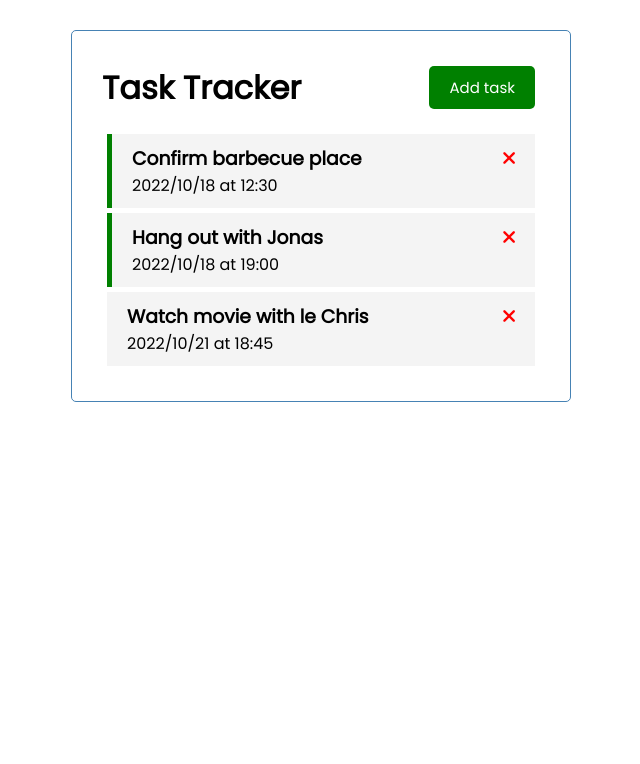
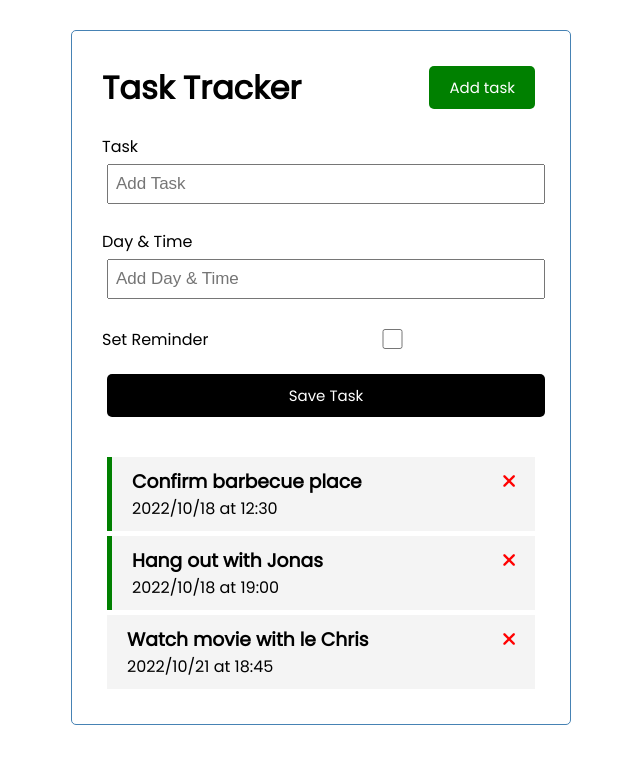
Before and after one commit to tuoanhnt95/Vue3-CLI-Task-tracker, a Vue app: page / in a window 1280 px wide. Shown: the top 764 px of the page, without its empty margins (319-959 px from the left). Built offline with nearby package versions, Linux system fonts and the light colour scheme.

Commit message:
feat: Add task

```diff
--- a/src/App.vue
+++ b/src/App.vue
@@ -1,6 +1,7 @@
 <template>
    <div class="container">
       <Header title="Task Tracker"/>
+      <AddTask @add-task="addTask"/>
       <Tasks
         @delete-task="deleteTask"
         @toggle-reminder="toggleReminder"
@@ -11,12 +12,14 @@
 <script>
 import Header from './components/Header';
 import Tasks from './components/Tasks';
+import AddTask from './components/AddTask';
 
 export default {
   name: 'App',
   components: {
     Header,
-    Tasks
+    Tasks,
+    AddTask,
   },
   data() {
     return {
@@ -33,6 +36,9 @@ export default {
       this.tasks = this.tasks.map((t) =>
         t.id === id ? {...t, reminder: !t.reminder} : t
       )
+    },
+    addTask(newTask) {
+      this.tasks = [...this.tasks, newTask]
     }
   },
   created() {
--- /dev/null
+++ b/src/components/AddTask.vue
@@ -0,0 +1,96 @@
+<template>
+    <form @submit="onSubmit" class="add-form">
+      <div class="form-control">
+        <label>Task</label>
+        <input type="text" v-model="text" name="text" placeholder="Add Task"/>
+      </div>
+      <div class="form-control">
+        <label>Day & Time</label>
+        <input
+          type="text"
+          v-model="day"
+          name="day"
+          placeholder="Add Day & Time"
+        />
+      </div>
+      <div class="form-control form-control-check">
+        <label>Set Reminder</label>
+        <input type="checkbox" v-model="reminder" name="reminder" />
+      </div>
+
+      <input type="submit" value="Save Task" class="btn btn-block" />
+    </form>
+</template>
+
+<script>
+export default {
+    name: 'AddTask',
+    data() {
+        return {
+            text: '',
+            day: '',
+            reminder: false
+        }
+    },
+    methods: {
+        onSubmit(e) {
+            e.preventDefault();
+            if (!this.text) {
+                alert('Please add a task')
+                return
+            }
+
+            const newTask = {
+                id: Math.floor(Math.random() * 100000),
+                text: this.text,
+                day: this.day,
+                reminder: this.reminder
+            }
+
+            this.$emit('add-task', newTask)
+
+            this.text = ''
+            this.day = ''
+            this.reminder = false
+        }
+    }
+}
+</script>
+
+
+<style scoped>
+.add-form {
+    margin-bottom: 40px;
+}
+
+.form-control {
+    margin: 20px 0;
+}
+
+.form-control label {
+    display: block;
+}
+
+.form-control input {
+    width: 100%;
+    height: 40px;
+    margin: 5px;
+    padding: 3px 7px;
+    font-size: 17px;
+}
+
+.form-control-check {
+    display: flex;
+    align-items: center;
+    justify-content: space-between;
+}
+
+.form-control-check label {
+    flex: 1;
+}
+
+.form-control-check input {
+    flex: 2;
+    height: 20px;
+}
+</style>
```
